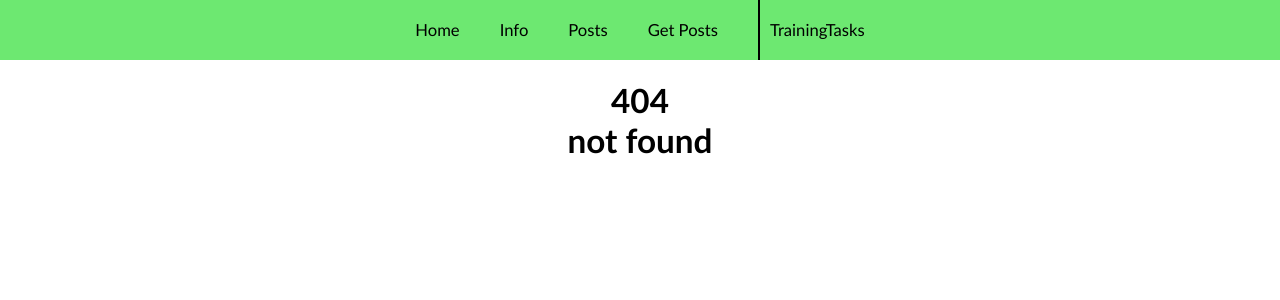
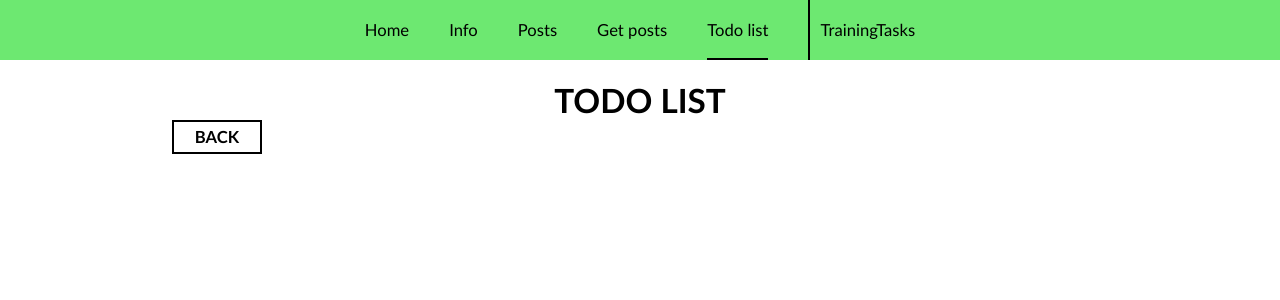
Before and after one commit to BesedinEgor/reactApp, a React (Create React App) app: page /#/todolist in a window 1280 px wide. Before the commit this address had no page. Shown: the top 300 px of the page. Built offline with nearby package versions, Linux system fonts and the light colour scheme.

Commit message:
#35 создание страницы с компонентом todoList

```diff
--- a/src/App.js
+++ b/src/App.js
@@ -1,7 +1,17 @@
 import React from 'react';
 import { HashRouter as Router, Routes, Route } from 'react-router-dom';
 
-import { Header, Home, Info, OldTasks, Main, Posts, Error, GetPosts } from './components';
+import {
+  Header,
+  Home,
+  Info,
+  OldTasks,
+  Main,
+  Posts,
+  Error,
+  GetPosts,
+  TodoList,
+} from './components';
 import './components/header/header.scss';
 import './components/App.scss';
 import './components/vars.scss';
@@ -70,6 +80,7 @@ function App() {
             <Route path="/info" element={<Info />} />
             <Route path="/posts" element={<Posts />} />
             <Route path="/getposts" element={<GetPosts />} />
+            <Route path="/todolist" element={<TodoList />} />
             <Route
               path="/training-tasks"
               element={
--- a/src/components/header/Header.jsx
+++ b/src/components/header/Header.jsx
@@ -15,7 +15,10 @@ const Header = () => {
           <NavLink to="/posts">Posts</NavLink>
         </li>
         <li className="menu__item">
-          <NavLink to="/getposts">Get Posts</NavLink>
+          <NavLink to="/getposts">Get posts</NavLink>
+        </li>
+        <li className="menu__item">
+          <NavLink to="/todolist">Todo list</NavLink>
         </li>
         <li className="menu__item">
           <NavLink to="/training-tasks">TrainingTasks</NavLink>
--- a/src/components/home/Home.jsx
+++ b/src/components/home/Home.jsx
@@ -25,6 +25,9 @@ const Home = () => {
             <Link to={'/getposts'}>Get Posts</Link>
           </li>
           <li className="routs__item">
+            <Link to="/todolist">Todo list</Link>
+          </li>
+          <li className="routs__item">
             <Link to={'/training-tasks'}>TrainingTasks</Link>
           </li>
         </ul>
--- a/src/components/index.js
+++ b/src/components/index.js
@@ -20,6 +20,7 @@ import { Parent } from './parent/Parent.jsx';
 import { ChildrenOne } from './parent/ChildrenOne.jsx';
 import { ChildrenTwo } from './parent/ChildrenTwo.jsx';
 import { Posts } from './posts/Posts.jsx';
+import { TodoList } from './todoList/TodoList.jsx';
 import { OldTasks } from './oldTasks/OldTasks.jsx';
 
 export {
@@ -42,5 +43,6 @@ export {
   ChildrenTwo,
   Posts,
   GetPosts,
+  TodoList,
   OldTasks,
 };
--- /dev/null
+++ b/src/components/todoList/TodoList.jsx
@@ -0,0 +1,20 @@
+import React from 'react';
+import { Link } from 'react-router-dom';
+
+const TodoList = () => {
+  return (
+    <>
+      <h1
+        className="title"
+        style={{ textAlign: 'center', textTransform: 'uppercase' }}
+      >
+        Todo list
+      </h1>
+      <Link className="back" to={'/'}>
+        Back
+      </Link>
+    </>
+  );
+};
+
+export { TodoList };
```
